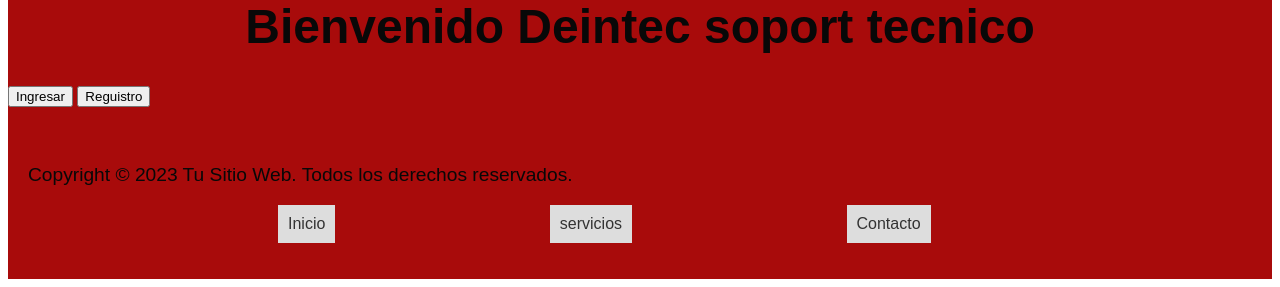
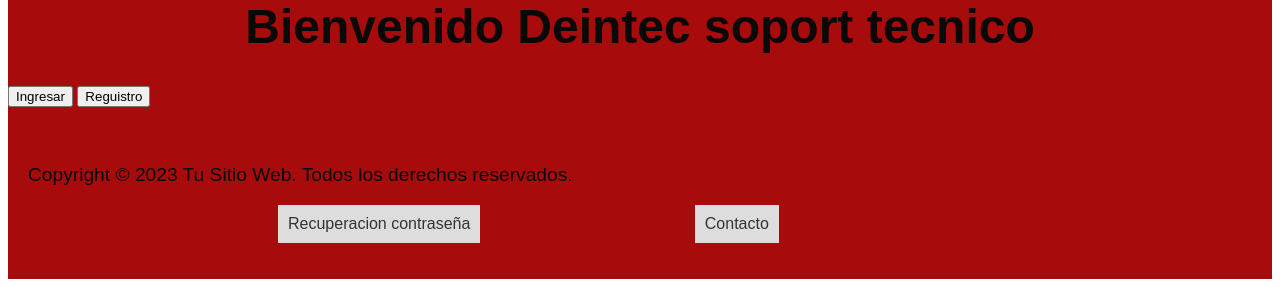
Before and after one commit to Andru50/Deintec, a PHP site: the page made by DEINTEC WEB.html in a window 1280 px wide. Shown: the part 732-1019 px from the top of the page. Run offline with PHP 8.4, Linux system fonts and the light colour scheme.

Commit message:
actulizacion

```diff
--- a/DEINTEC WEB.html
+++ b/DEINTEC WEB.html
@@ -54,8 +54,7 @@
             <p>Copyright © 2023 Tu Sitio Web. Todos los derechos reservados.</p>
             <nav>
               <ul>
-                <li><a href="#">Inicio</a></li>
-                <li><a href="#">servicios</a></li>
+                <li><a href="#">Recuperacion contraseña</a></li>
                 <li><a href="#">Contacto</a></li>
               </ul>
             </nav>
--- a/css/estilos.css
+++ b/css/estilos.css
@@ -15,6 +15,7 @@ nav a{
 }
 nav li {
   display: inline-block;
+
   margin-left: 210px;
   margin-top: 0;
   padding: 10px;
```
